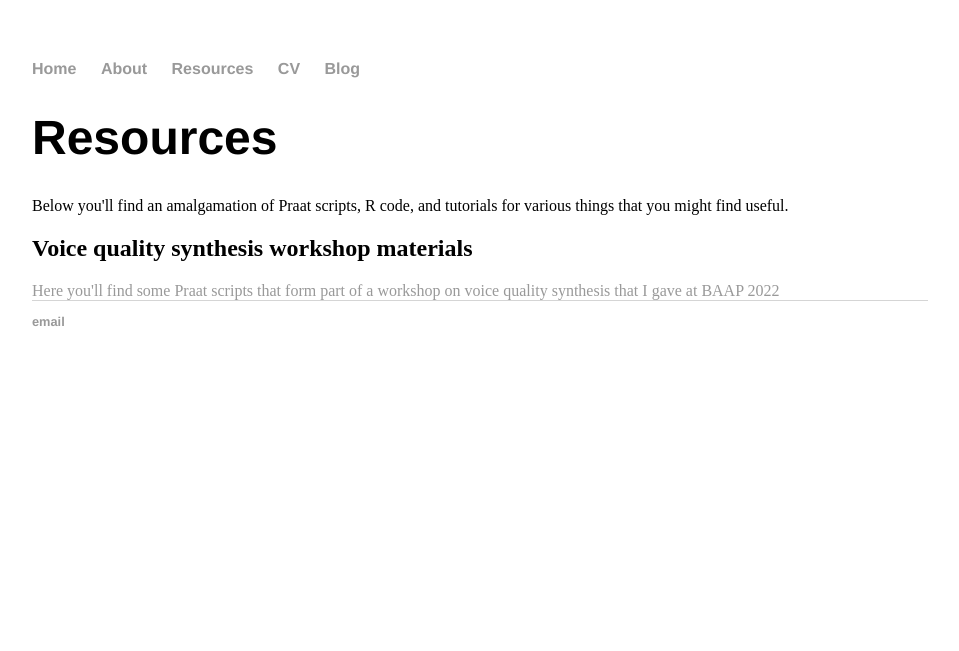
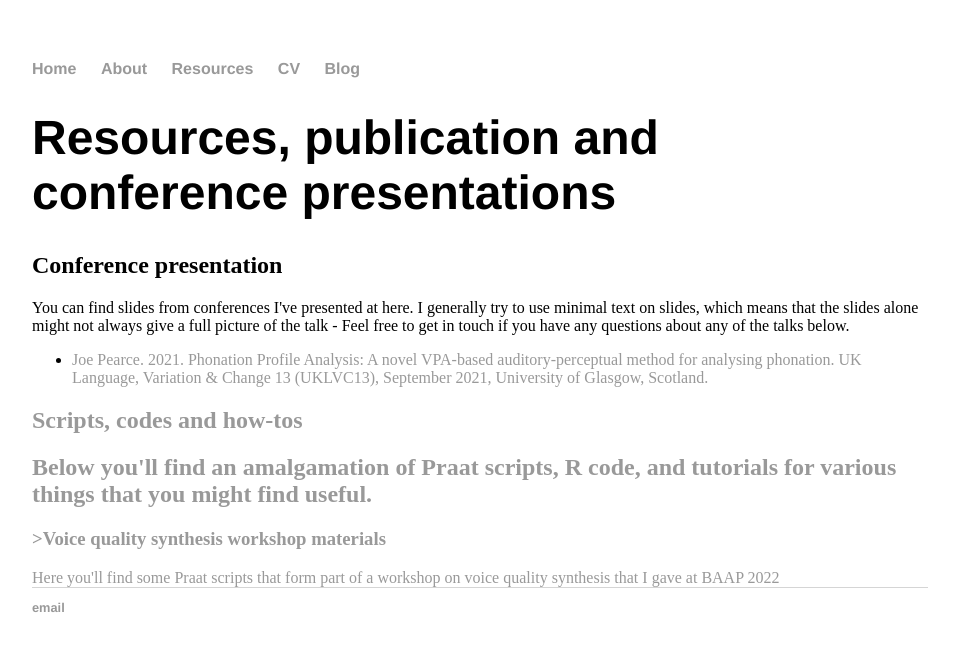
Before and after one commit to joepearceglasgow/joepearceglasgow.github.io, a Jekyll site: the page built from resources/index.html, in a window 1280 px wide. Shown: the top 651 px of the page, without its empty margins (160-1119 px from the left). Built offline with Jekyll 4.4.1, drawn with Linux system fonts in a browser that asks for light colours.

Commit message:
Update index.html

```diff
--- a/resources/index.html
+++ b/resources/index.html
@@ -3,8 +3,18 @@ layout: default
 title: Resources
 ---
 
-<h1>Resources</h1>
+<h1>Resources, publication and conference presentations</h1>
+
+<h2>Conference presentation</h2>
+You can find slides from conferences I've presented at here. I generally try to use minimal text on slides, which means that the slides alone might not always give a full picture of the talk - Feel free to get in touch if you have any questions about any of the talks below.
+
+<ul>
+  <li><a href="https://username.github.io/resources/JoePearce_UKLVC13_PhonationProfileAnalysis.pdf">Joe Pearce. 2021. Phonation Profile Analysis: A novel VPA-based auditory-perceptual method for analysing phonation. UK Language, Variation & Change 13 (UKLVC13), September 2021, University of Glasgow, Scotland.</li>
+</ul>
+
+
+<h2>Scripts, codes and how-tos <h2>
 Below you'll find an amalgamation of Praat scripts, R code, and tutorials for various things that you might find useful.
 
-<h2>Voice quality synthesis workshop materials</h2>
+<h3>>Voice quality synthesis workshop materials</h3>
 <a href="https://github.com/joepearceglasgow/KlattGrid">Here you'll find some Praat scripts that form part of a workshop on voice quality synthesis that I gave at BAAP 2022 </a>
```
